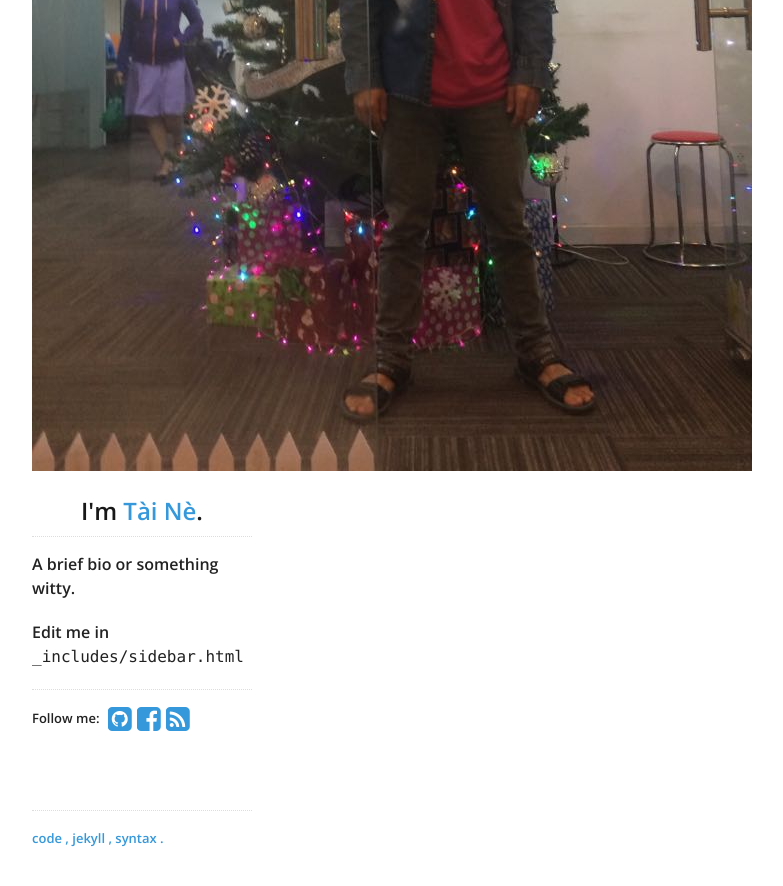
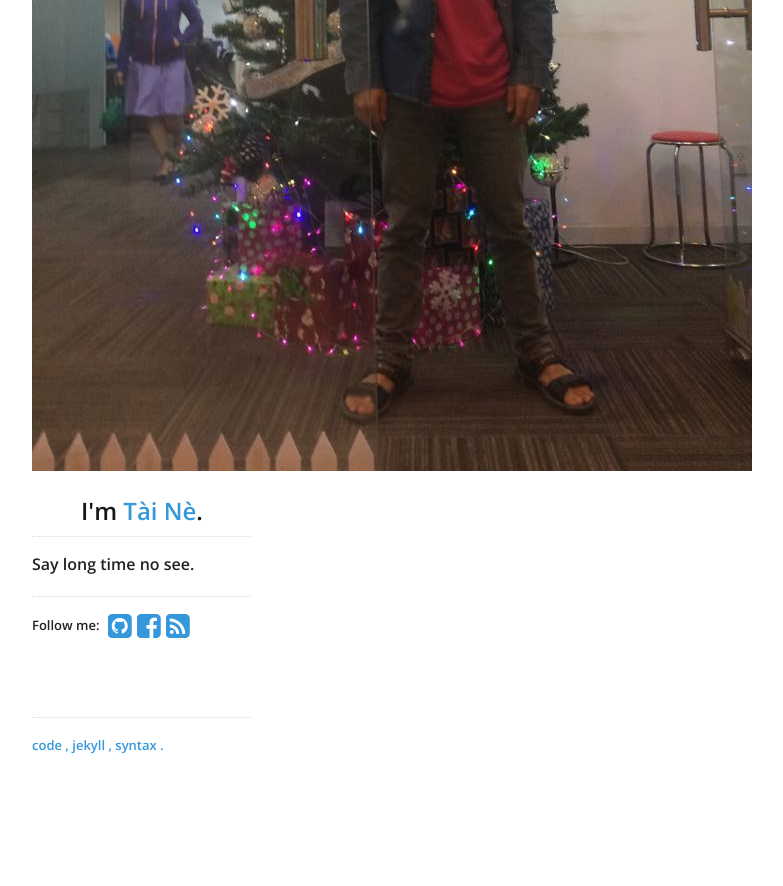
Before and after one commit to TaiNtt/taintt.github.io, a Jekyll site: the page built from index.html, in a window 1280 px wide and 900 px high, scrolled down 575 px. Shown: the top 886 px of the window, without its empty margins (138-921 px from the left). Built offline with Jekyll 4.4.1, drawn with Linux system fonts in a browser that asks for light colours; nearby versions of some CDN libraries; after the commit the page ends 1382 px from its top, so only the background shows below that.

Commit message:
Update sidebar.html

```diff
--- a/_includes/sidebar.html
+++ b/_includes/sidebar.html
@@ -9,10 +9,7 @@
   </a>
   <h2>I'm <a href="/">{{ site.data.theme.name }}</a>.</h2>
   <div id="bio">
-    <p>A brief bio or something witty.</p>
-    <p>
-      Edit me in <code>_includes/sidebar.html</code>
-    </p>
+    <p>Say long time no see.</p>
   </div>
   <div id="social">
     {% include social.html %}
```
Also changed, not shown: other parts of _includes/sidebar.html (+1 -1 lines).
